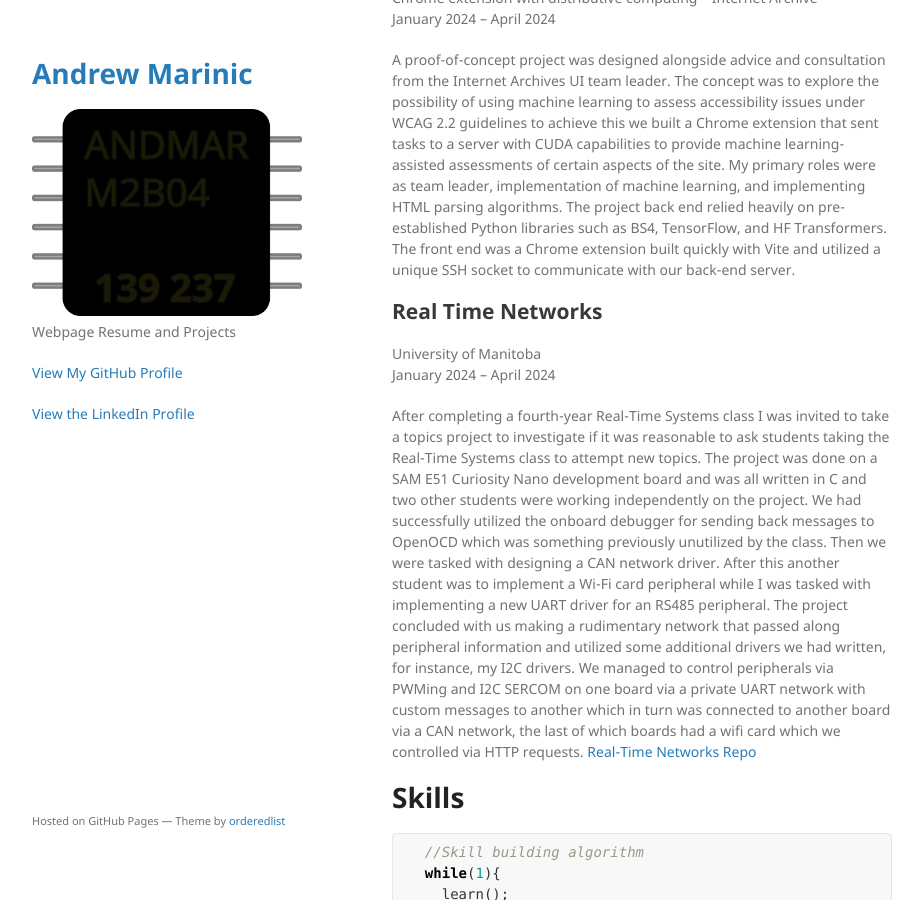
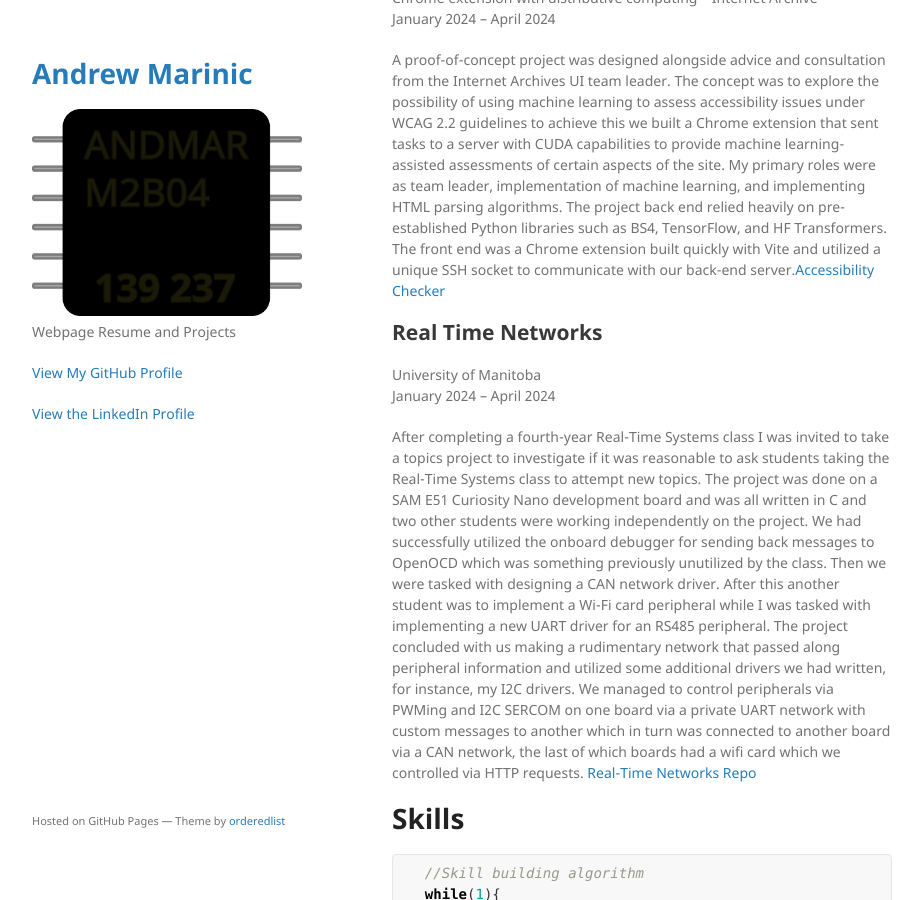
Before and after one commit to AMarinic92/AMarinic92.github.io, a Jekyll site: the page built from index.md, in a window 1280 px wide and 900 px high, scrolled down 1155 px. Shown: the whole window, without its empty margins (178-1101 px from the left). Built offline with Jekyll 4.4.1, drawn with Linux system fonts in a browser that asks for light colours; our own code applies the rules of GitHub Pages for plain Markdown files.

Commit message:
Update index.md

```diff
--- a/index.md
+++ b/index.md
@@ -37,7 +37,7 @@ A simple Android application designed for developers to track bugs. The group pr
 Chrome extension with distributive computing – Internet Archive
 January 2024 – April 2024
 
-A proof-of-concept project was designed alongside advice and consultation from the Internet Archives UI team leader. The concept was to explore the possibility of using machine learning to assess accessibility issues under WCAG 2.2 guidelines to achieve this we built a Chrome extension that sent tasks to a server with CUDA capabilities to provide machine learning-assisted assessments of certain aspects of the site. My primary roles were as team leader, implementation of machine learning, and implementing HTML parsing algorithms. The project back end relied heavily on pre-established Python libraries such as BS4, TensorFlow, and HF Transformers. The front end was a Chrome extension built quickly with Vite and utilized a unique SSH socket to communicate with our back-end server.
+A proof-of-concept project was designed alongside advice and consultation from the Internet Archives UI team leader. The concept was to explore the possibility of using machine learning to assess accessibility issues under WCAG 2.2 guidelines to achieve this we built a Chrome extension that sent tasks to a server with CUDA capabilities to provide machine learning-assisted assessments of certain aspects of the site. My primary roles were as team leader, implementation of machine learning, and implementing HTML parsing algorithms. The project back end relied heavily on pre-established Python libraries such as BS4, TensorFlow, and HF Transformers. The front end was a Chrome extension built quickly with Vite and utilized a unique SSH socket to communicate with our back-end server.[Accessibility Checker](https://github.com/AMarinic92/4560-IA-Accessibility-Checker)
 
 ## Real Time Networks
 University of Manitoba
```
